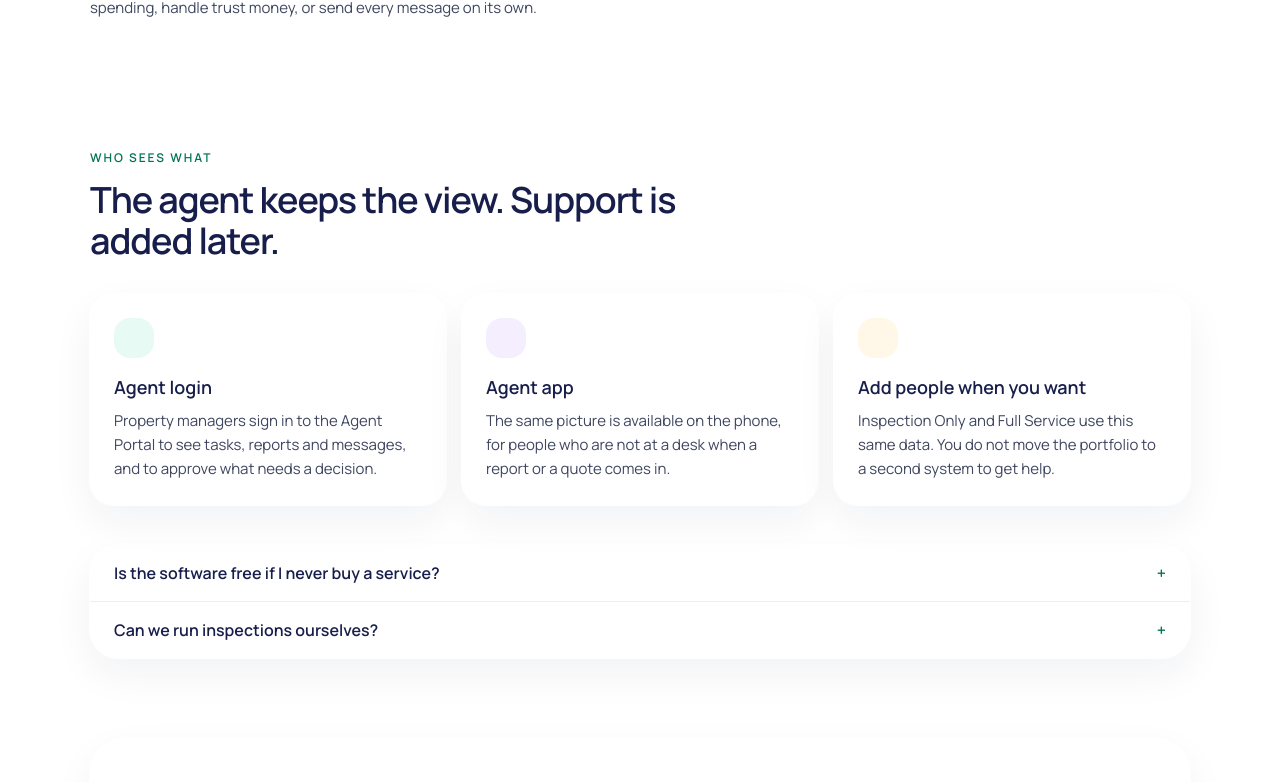
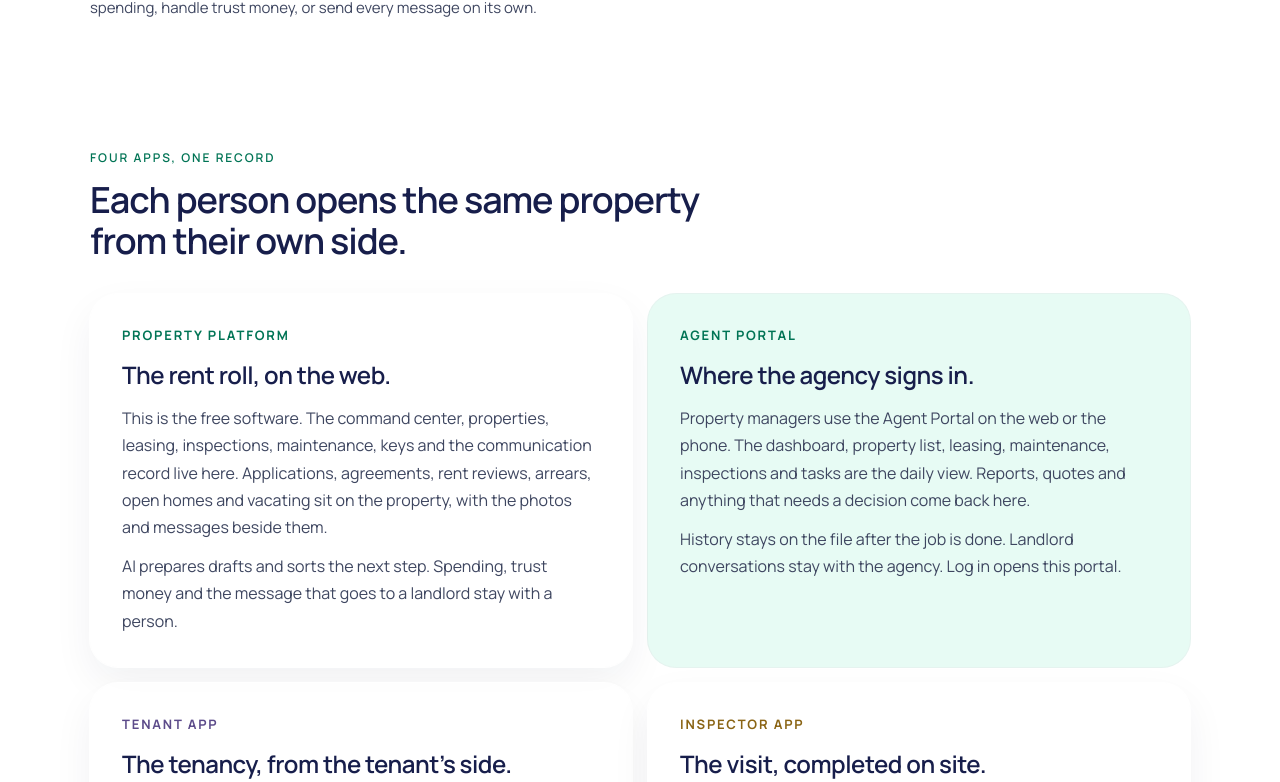
Before and after one commit to crossub-thongz/crossub_web_marketing, a Next.js app in the folder apps/marketing/: page /software in a window 1280 px wide. Shown: the part 1995-2777 px from the top of the page. Built offline with nearby package versions, Linux system fonts and the light colour scheme; no server answers.

Commit message:
Software Page added more description

```diff
--- a/apps/marketing/app/(site)/inspections/page.tsx
+++ b/apps/marketing/app/(site)/inspections/page.tsx
@@ -98,9 +98,10 @@ export default function InspectionsPage() {
           </article>
         </div>
         <p className="mt-6 max-w-3xl text-[15px] leading-[1.65] text-[#3E4660]">
-          Published service standard: routine and vacate reports are returned within 48 hours.
-          AI can draft a summary from the photos and notes. Someone at the agency still reviews
-          what is sent.
+          The visit itself runs in the inspector app: the job, directions, and an open, ingoing,
+          outgoing or routine inspection. The agent reads the result in the Agent Portal. Published
+          service standard: routine and vacate reports are returned within 48 hours. AI can draft a
+          summary from the photos and notes. Someone at the agency still reviews what is sent.
         </p>
       </PageSection>
 
--- a/apps/marketing/app/(site)/software/page.tsx
+++ b/apps/marketing/app/(site)/software/page.tsx
@@ -6,7 +6,7 @@ import { siteLinks } from '@/lib/site-links';
 export const metadata: Metadata = {
   title: 'Free property management software | Crossub',
   description:
-    'Free property management software for agencies: portfolio, leasing, maintenance, inspections, keys and reports, with AI that prepares the work while your team stays in control.',
+    'Free property management software, plus the Agent Portal, tenant app and inspector app, all on the same property record.',
 };
 
 export default function SoftwarePage() {
@@ -125,26 +125,67 @@ export default function SoftwarePage() {
         </p>
       </PageSection>
 
-      <PageSection eyebrow="WHO SEES WHAT" title="The agent keeps the view. Support is added later.">
-        <FeatureGrid
-          items={[
-            {
-              title: 'Agent login',
-              body: 'Property managers sign in to the Agent Portal to see tasks, reports and messages, and to approve what needs a decision.',
-              tone: 'mint',
-            },
-            {
-              title: 'Agent app',
-              body: 'The same picture is available on the phone, for people who are not at a desk when a report or a quote comes in.',
-              tone: 'lilac',
-            },
-            {
-              title: 'Add people when you want',
-              body: 'Inspection Only and Full Service use this same data. You do not move the portfolio to a second system to get help.',
-              tone: 'cream',
-            },
-          ]}
-        />
+      <PageSection eyebrow="FOUR APPS, ONE RECORD" title="Each person opens the same property from their own side.">
+        <div className="grid gap-4 lg:grid-cols-2">
+          <article className="rounded-[28px] bg-white/85 p-7 shadow-[0_16px_40px_rgba(23,30,75,0.06)] ring-1 ring-white sm:p-8">
+            <p className="text-[13px] font-bold tracking-[0.14em] text-[#007455]">PROPERTY PLATFORM</p>
+            <h3 className="mt-3 text-[24px] font-semibold tracking-[-0.02em]">The rent roll, on the web.</h3>
+            <p className="mt-3 text-[16px] leading-[1.7] text-[#3E4660]">
+              This is the free software. The command center, properties, leasing, inspections,
+              maintenance, keys and the communication record live here. Applications, agreements,
+              rent reviews, arrears, open homes and vacating sit on the property, with the photos
+              and messages beside them.
+            </p>
+            <p className="mt-3 text-[16px] leading-[1.7] text-[#3E4660]">
+              AI prepares drafts and sorts the next step. Spending, trust money and the message
+              that goes to a landlord stay with a person.
+            </p>
+          </article>
+          <article className="rounded-[28px] bg-[#E7FBF4] p-7 ring-1 ring-[#008F65]/10 sm:p-8">
+            <p className="text-[13px] font-bold tracking-[0.14em] text-[#007455]">AGENT PORTAL</p>
+            <h3 className="mt-3 text-[24px] font-semibold tracking-[-0.02em]">Where the agency signs in.</h3>
+            <p className="mt-3 text-[16px] leading-[1.7] text-[#3E4660]">
+              Property managers use the Agent Portal on the web or the phone. The dashboard,
+              property list, leasing, maintenance, inspections and tasks are the daily view.
+              Reports, quotes and anything that needs a decision come back here.
+            </p>
+            <p className="mt-3 text-[16px] leading-[1.7] text-[#3E4660]">
+              History stays on the file after the job is done. Landlord conversations stay with
+              the agency. Log in opens this portal.
+            </p>
+          </article>
+          <article className="rounded-[28px] bg-white/85 p-7 shadow-[0_16px_40px_rgba(23,30,75,0.06)] ring-1 ring-white sm:p-8">
+            <p className="text-[13px] font-bold tracking-[0.14em] text-[#5C4B8A]">TENANT APP</p>
+            <h3 className="mt-3 text-[24px] font-semibold tracking-[-0.02em]">The tenancy, from the tenant’s side.</h3>
+            <p className="mt-3 text-[16px] leading-[1.7] text-[#3E4660]">
+              A tenant can browse listings and apply before they have a login. After they are
+              accepted, onboarding, the lease, documents, repairs, messages and inspections for
+              their own home are in the app.
+            </p>
+            <p className="mt-3 text-[16px] leading-[1.7] text-[#3E4660]">
+              Rent review, renewal and the move-out, including the outgoing report, stay on that
+              tenancy. The tenant does not see the rest of the agency’s rent roll, and the bond
+              is still lodged by the agent or the tenant through Rental Bonds Online.
+            </p>
+          </article>
+          <article className="rounded-[28px] bg-white/85 p-7 shadow-[0_16px_40px_rgba(23,30,75,0.06)] ring-1 ring-white sm:p-8">
+            <p className="text-[13px] font-bold tracking-[0.14em] text-[#8A6414]">INSPECTOR APP</p>
+            <h3 className="mt-3 text-[24px] font-semibold tracking-[-0.02em]">The visit, completed on site.</h3>
+            <p className="mt-3 text-[16px] leading-[1.7] text-[#3E4660]">
+              Inspectors take a job from the pool or from an assignment, open directions to the
+              property, and run an open home, ingoing, outgoing or routine inspection in the app.
+              Photos, notes and the report file back against that property.
+            </p>
+            <p className="mt-3 text-[16px] leading-[1.7] text-[#3E4660]">
+              The same report is what the agent reads in the portal. Agency staff can run the
+              visit themselves, or book a Crossub inspector and use this same path.
+            </p>
+          </article>
+        </div>
+        <p className="mt-6 max-w-3xl text-[15px] leading-[1.65] text-[#3E4660]">
+          Inspection Only and Full Service write into this same record. The agency does not move
+          the portfolio to a second system to add people.
+        </p>
         <div className="mt-10">
           <FaqList
             items={[
@@ -154,6 +195,16 @@ export default function SoftwarePage() {
                   <p>
                     Yes. The software is free. Inspection Only and Full Service are paid, and they
                     are only added when the agency asks for them.
+                  </p>
+                ),
+              },
+              {
+                question: 'Which app does each person use?',
+                answer: (
+                  <p>
+                    The agency’s rent roll is the web platform. Property managers sign in to the
+                    Agent Portal. Tenants use the tenant app for their own home. Inspectors use
+                    the inspector app on site. All four write to the same property.
                   </p>
                 ),
               },
```
